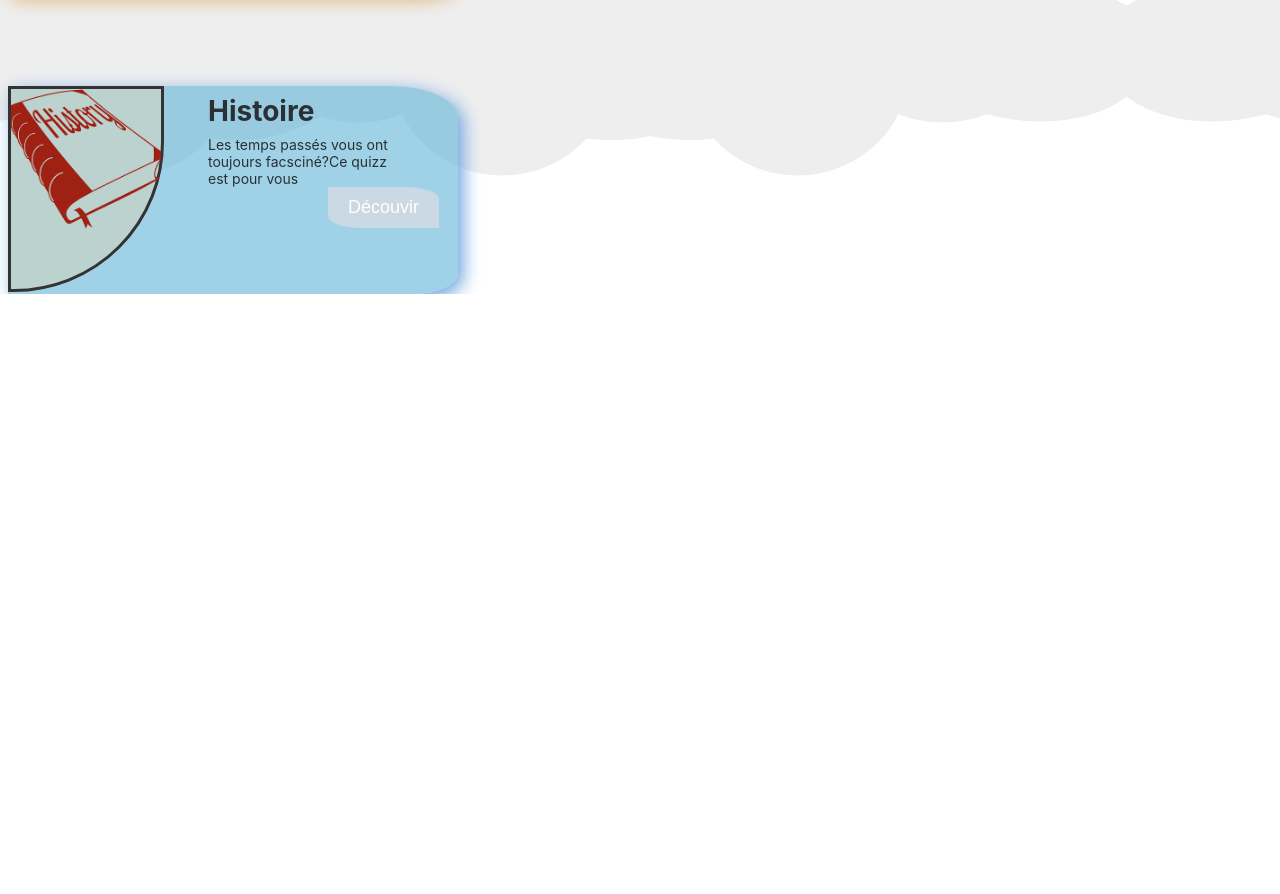
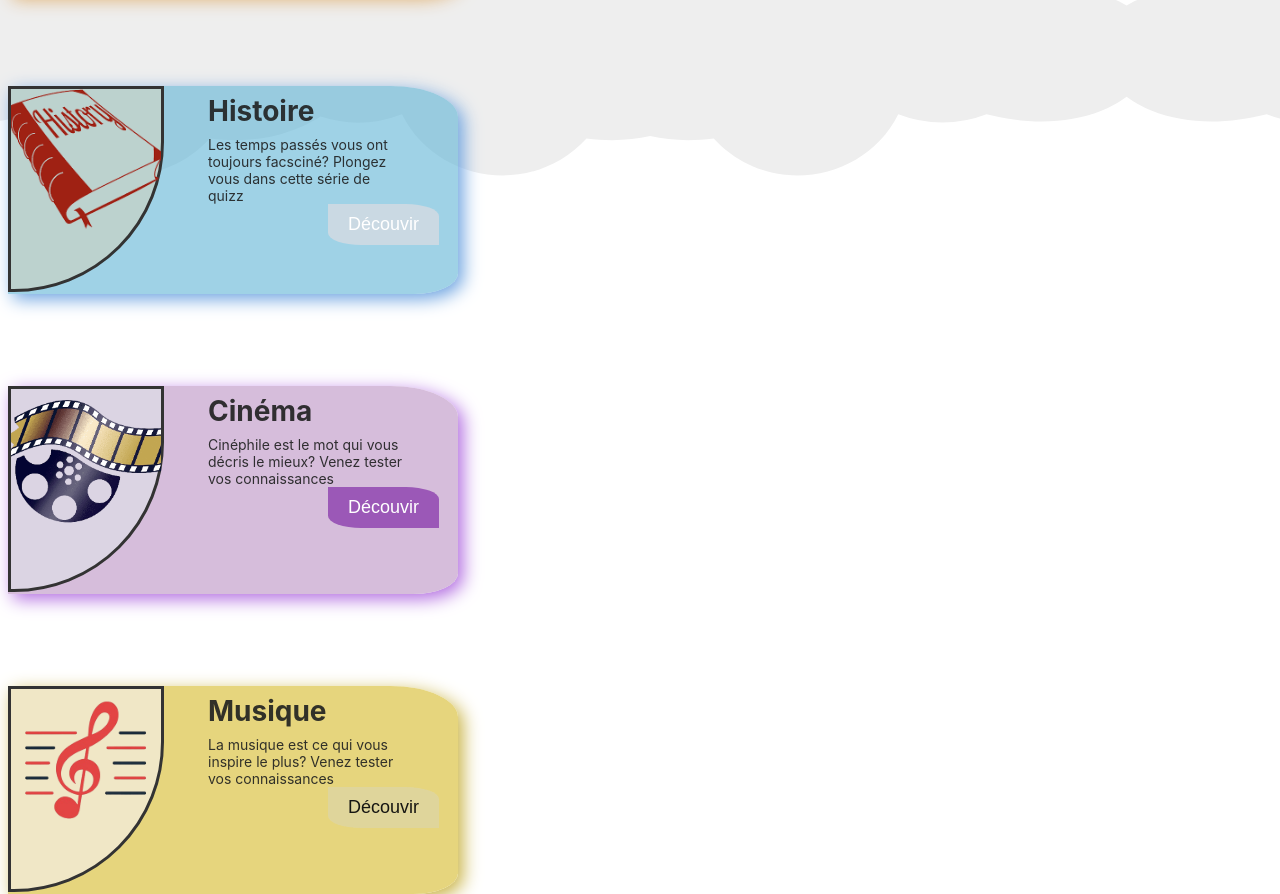
Before and after one commit to BIDZANA/projet_quiz_front_end, an Angular app in the folder quiz-front/: page /themes-list in a window 1280 px wide. Shown: the part 720-1614 px from the top of the page. Before the commit the page ends 1014 px from the top, so only its background shows below. Built offline with nearby package versions, Linux system fonts and the light colour scheme.

Commit message:
ajout des différents themes

```diff
--- a/quiz-front/src/app/themes-list/themes-list.component.html
+++ b/quiz-front/src/app/themes-list/themes-list.component.html
@@ -80,8 +80,8 @@
     </div>
     <div class="sport">
       <h1>Histoire</h1>
-      <p>Les temps passés vous ont toujours facsciné?Ce
-      quizz est pour vous</p>
+      <p>Les temps passés vous ont toujours facsciné?
+      Plongez vous dans cette série de quizz</p>
       <div>
         <button class="bouton2">Découvir</button>
       </div>
@@ -89,3 +89,37 @@
 
   </div>
 </div>
+
+<div class="container3">
+  <div class="rectangle3">
+    <div class="quarter-circle3">
+      <img src="../assets/images/cinema.png" alt="Image">
+    </div>
+    <div class="sport">
+      <h1>Cinéma</h1>
+      <p>Cinéphile est le mot qui vous décris le mieux?
+      Venez tester vos connaissances</p>
+      <div>
+        <button class="bouton3">Découvir</button>
+      </div>
+    </div>
+
+  </div>
+</div>
+
+<div class="container4">
+  <div class="rectangle4">
+    <div class="quarter-circle4">
+      <img src="../assets/images/musique.png" alt="Image">
+    </div>
+    <div class="sport">
+      <h1>Musique</h1>
+      <p>La musique est ce qui vous inspire le plus?
+      Venez tester vos connaissances</p>
+      <div>
+        <button class="bouton4">Découvir</button>
+      </div>
+    </div>
+
+  </div>
+</div>
--- a/quiz-front/src/app/themes-list/themes-list.component.scss
+++ b/quiz-front/src/app/themes-list/themes-list.component.scss
@@ -529,3 +529,83 @@ button[type="submit"]:hover {
   font-size: 18px;
   transition: background-color 0.3s;
 }
+
+.rectangle3 {
+  width: 150%;
+  height: 104%;
+  background-color: rgba(205, 174, 211, 0.81); /* Couleur du rectangle */
+  border-radius: 0% 15% 10% 0%;
+  box-shadow: 5px 5px 18px #b16be0;;
+  position: absolute;
+  display: flex;
+
+  flex-direction: row;
+
+}
+
+.container3 {
+  position: relative;
+  width: 300px; /* Largeur du rectangle */
+  height: 200px; /* Hauteur du rectangle */
+  top: 350px;
+}
+.quarter-circle3{
+  width: 150px;
+  height: 200px;
+  background-color: #dbd4e3;
+  border-bottom-right-radius: 150px;
+  border:solid;
+  float: left;
+
+}
+.bouton3{
+  background-color: #9b58b7; /* Couleur orangée pastel */
+  color: rgb(255, 255, 255);
+  padding: 10px 20px;
+  margin-left: 60%;
+  border:none;
+  border-radius: 0% 30% 0% 30%;
+  cursor: pointer;
+  font-size: 18px;
+  transition: background-color 0.3s;
+}
+
+.rectangle4 {
+  width: 150%;
+  height: 104%;
+  background-color: rgba(229, 210, 116, 0.93); /* Couleur du rectangle */
+  border-radius: 0% 15% 10% 0%;
+  box-shadow: 5px 5px 18px #c9b344;;
+  position: absolute;
+  display: flex;
+
+  flex-direction: row;
+
+}
+
+.container4 {
+  position: relative;
+  width: 300px; /* Largeur du rectangle */
+  height: 200px; /* Hauteur du rectangle */
+  top: 450px;
+}
+.quarter-circle4{
+  width: 150px;
+  height: 200px;
+  background-color: rgba(241, 233, 207, 0.9);
+  border-bottom-right-radius: 150px;
+  border:solid;
+  float: left;
+
+}
+.bouton4{
+  background-color: rgba(224, 214, 156, 0.99); /* Couleur orangée pastel */
+  color: rgba(10, 10, 10, 0.94);
+  padding: 10px 20px;
+  margin-left: 60%;
+  border:none;
+  border-radius: 0% 30% 0% 30%;
+  cursor: pointer;
+  font-size: 18px;
+  transition: background-color 0.3s;
+}
```
Also changed, not shown: quiz-front/src/assets/images/cinema.png (added), quiz-front/src/assets/images/musique.png (added).
